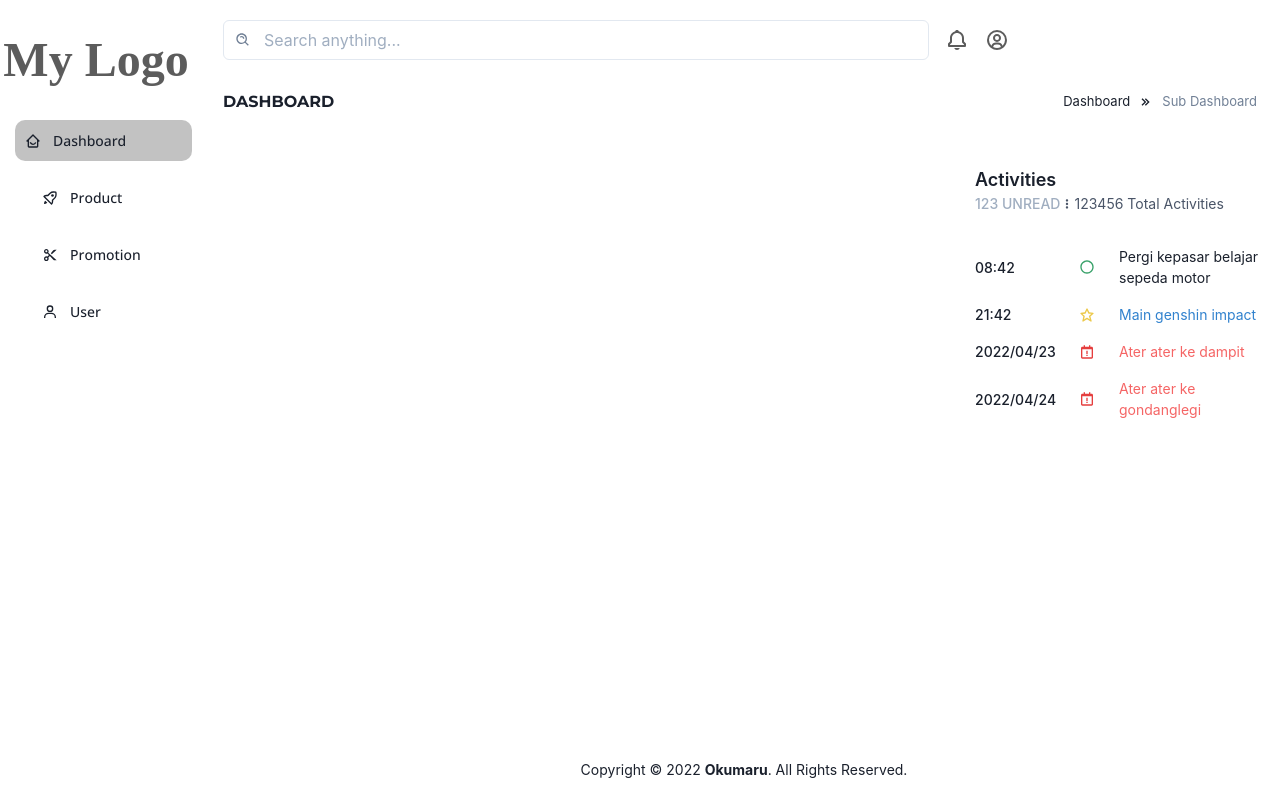
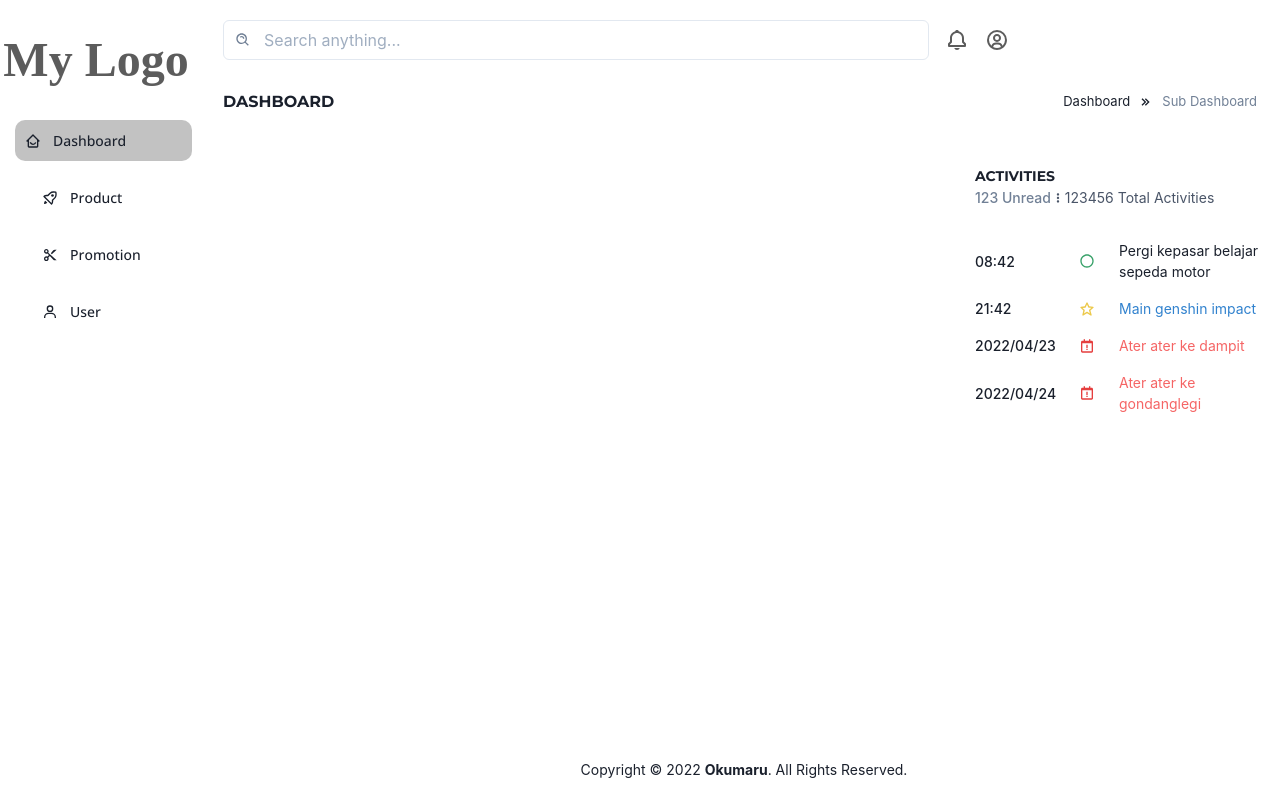
Before and after one commit to okumaru/panel, a Next.js app: page /dashboard in a window 1280 px wide. Built offline with nearby package versions, Linux system fonts and the light colour scheme; a web font is replaced by a local one.

Commit message:
update activity css

```diff
--- a/componens/activities/activities.module.css
+++ b/componens/activities/activities.module.css
@@ -8,8 +8,10 @@
 }
 
 .title {
-  font-size: 18px;
-  font-weight: 600;
+  font-size: 14px;
+  font-family: Montserrat,sans-serif;
+  text-transform: uppercase;
+  font-weight: 700;
 }
 
 .total {
@@ -21,9 +23,8 @@
 
 .total> span {
   font-size: 14px;
+  color: #718096;
   font-weight: 500;
-  color: #A0AEC0;
-  text-transform: uppercase;
 }
 
 .activityCenter {
@@ -36,14 +37,6 @@
   font-weight: 500;
 }
 
-.activityGroup {
-
-}
-
-.activityDesc {
-
-}
-
 .activityDesc> p {
   font-size: 14px;
 }
```
